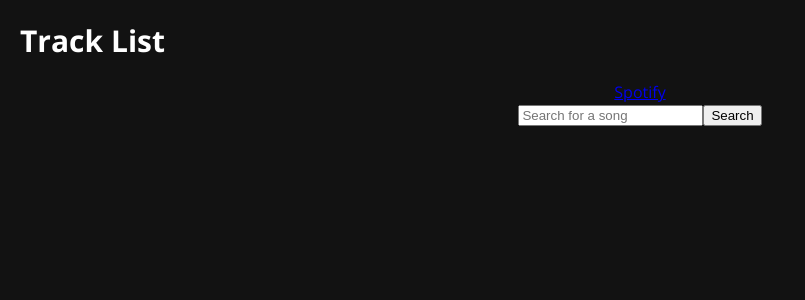
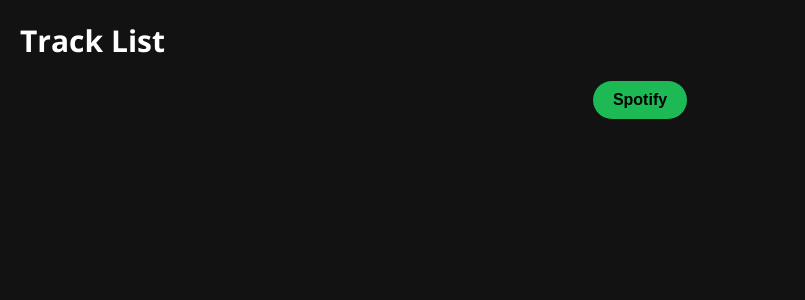
Before and after one commit to mhmmdvg/gigih-spotify-app, a React (Create React App) app: page / in a window 1280 px wide. Shown: the top 300 px of the page, without its empty margins (0-805 px from the left). Built offline with nearby package versions, Linux system fonts and the light colour scheme.

Commit message:
Gigih Auth Spotify and Search Spotify API EndPoint

```diff
--- a/src/App.js
+++ b/src/App.js
@@ -1,7 +1,5 @@
 import "./App.css";
 import React from "react";
-import data from "./data/data";
-import Track from "./components/track-components/Track";
 import Auth from "./pages/home/auth/Auth";
 
 function App() {
--- a/src/pages/home/auth/Auth.js
+++ b/src/pages/home/auth/Auth.js
@@ -16,43 +16,29 @@ export default class Auth extends Component {
     };
   }
 
-  generateRandomString(length) {
-    let text = "";
-    const possible =
-      "ABCDEFGHIJKLMNOPQRSTUVWXYZabcdefghijklmnopqrstuvwxyz0123456789";
+  redirectToSpotify() {
+    const scopes = "playlist-modify-private";
 
-    for (let i = 0; i < length; i++) {
-      text += possible.charAt(Math.floor(Math.random() * possible.length));
-    }
-    return text;
+    const redirect_uri = "http://localhost:3000/";
+
+    const loginUrl = `https://accounts.spotify.com/authorize?client_id=${REACT_APP_CLIENT_ID}&redirect_uri=${redirect_uri}&scope=${scopes}&response_type=token&show_dialog=true`;
+    // const loginUrl =
+    //   "https://accounts.spotify.com/authorize?" +
+    //   "client_id=" +
+    //   encodeURIComponent(REACT_APP_CLIENT_ID) +
+    //   "&redirect_uri=" +
+    //   encodeURIComponent(redirect_uri) +
+    //   "&scope=" +
+    //   encodeURIComponent(scopes) +
+    //   "&response_type=token&state=" +
+    //   encodeURIComponent(token);
+
+    // localStorage.setItem(state_key, token);
+
+    window.location = loginUrl;
   }
 
-  redirectToSpotify() {
-    const state_key = "spotify_auth_state";
-    const scopes = "playlist-modify-private";
-    let token = this.generateRandomString(16);
-    const redirect_uri = "http://localhost:3000/";
-
-    // const loginUrl = `https://accounts.spotify.com/authorize?client_id=${REACT_APP_CLIENT_ID}&redirect_uri=${redirect_uri}&scope=${scopes}&response_type=token&show_dialog=true`;
-    const loginUrl =
-      "https://accounts.spotify.com/authorize?" +
-      "client_id=" +
-      encodeURIComponent(REACT_APP_CLIENT_ID) +
-      "&redirect_uri=" +
-      encodeURIComponent(redirect_uri) +
-      "&scope=" +
-      encodeURIComponent(scopes) +
-      "&response_type=token&state=" +
-      encodeURIComponent(token);
-
-    localStorage.setItem(state_key, token);
-
-    // window.location = loginUrl;
-    // this.addToken();
-    return loginUrl;
-  }
-
-  addToken() {
+  componentDidMount() {
     const hash = window.location.hash;
     let token = window.localStorage.getItem("token");
 
@@ -86,7 +72,7 @@ export default class Auth extends Component {
       {
         method: "GET",
         headers: {
-          Authorization: "Bearer " + localStorage.getItem("token"),
+          Authorization: `Bearer ${this.state.token}`,
           "Content-type": "application/json",
         },
       }
@@ -96,11 +82,6 @@ export default class Auth extends Component {
 
     // console.log(localStorage.getItem("token"));
   }
-
-  //   handleSubmit() {
-  //     this.redirectToSpotify();
-  //     this.addToken();
-  //   }
 
   logout() {
     this.setState({ token: "" });
@@ -128,28 +109,36 @@ export default class Auth extends Component {
 
     return (
       <>
-        {/* {!token ? (
+        {token ? (
+          <>
+            <form className="form-search" onSubmit={(e) => this.searchTrack(e)}>
+              <input
+                onChange={(e) => {
+                  this.handleInput(e);
+                }}
+                type="text"
+                name="search"
+                placeholder="Search for a song"
+                value={this.state.searchKey}
+              />
+              <input type="submit" value="Search" />
+            </form>
+
+            <div className="Wrapper">{renderItem()}</div>
+          </>
+        ) : null}
+
+        {!token ? (
           <button className="button" onClick={() => this.redirectToSpotify()}>
             Spotify
           </button>
         ) : (
-          <button onClick={() => this.logout()}>Logout</button>
-        )} */}
-        {/*
-        <button className="button" onClick={() => this.handleSubmit()}>
-          Spotify
-        </button> */}
+          <button className="button" onClick={() => this.logout()}>
+            Logout
+          </button>
+        )}
 
-        {/* <a className="button" href={this.handleSubmit()}>
-          Spotify
-        </a> */}
-        <a href={this.redirectToSpotify()}>Spotify</a>
-
-        {/* <button className="button" onClick={() => this.logout()}>
-          Log out
-        </button> */}
-
-        <form className="form-search" onSubmit={(e) => this.searchTrack(e)}>
+        {/* <form className="form-search" onSubmit={(e) => this.searchTrack(e)}>
           <input
             onChange={(e) => {
               this.handleInput(e);
@@ -160,11 +149,7 @@ export default class Auth extends Component {
             value={this.state.searchKey}
           />
           <input type="submit" value="Search" />
-        </form>
-
-        <p>{token}</p>
-
-        <div className="Wrapper">{renderItem()}</div>
+        </form> */}
       </>
     );
   }
--- a/src/pages/home/auth/search.css
+++ b/src/pages/home/auth/search.css
@@ -19,9 +19,10 @@
   border: 0;
   align-items: center;
   border-radius: 50px;
-  color: #fff;
+  color: #000;
   padding: 10px 20px;
   font-size: 16px;
+  font-weight: bold;
   cursor: pointer;
   transition: all 0.2s ease-in-out;
   margin-bottom: 20px;
```
